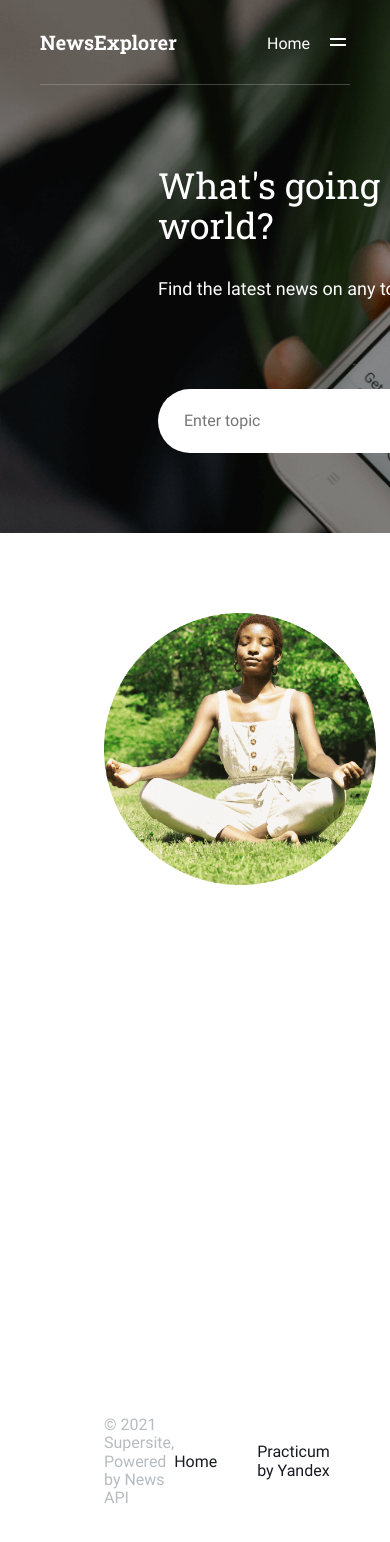
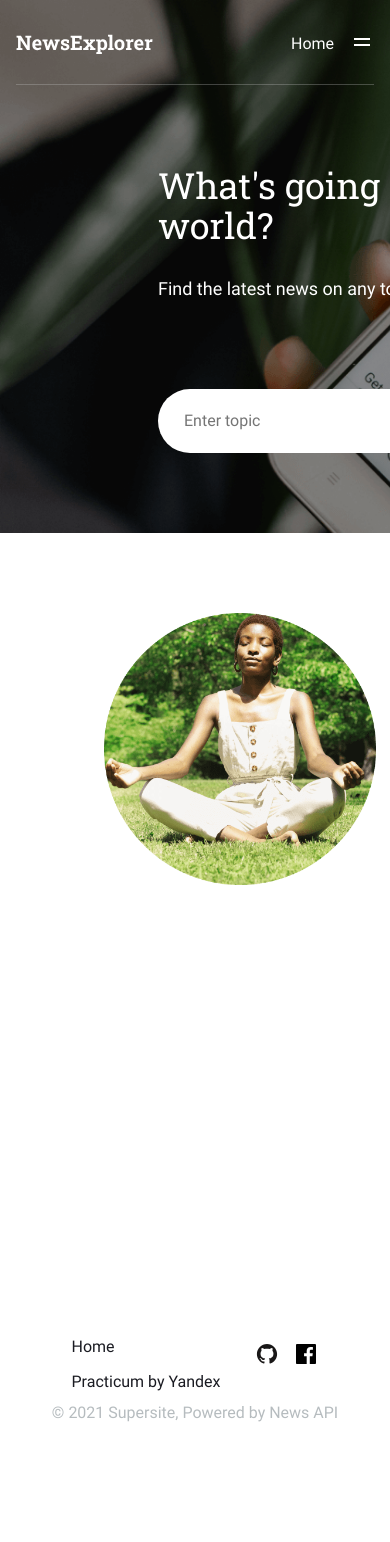
Before and after one commit to kaylamt/news-explorer-frontend, a React (Create React App) app: page / in a window 390 px wide. Shown: the top 1542 px of the page. After the commit the page ends 1422 px from the top, so only its background shows below. Built offline with nearby package versions, Linux system fonts and the light colour scheme.

Commit message:
responsive footer start

```diff
--- a/src/components/Footer/Footer.css
+++ b/src/components/Footer/Footer.css
@@ -2,7 +2,8 @@
   display: flex;
   flex-direction: row;
   justify-content: space-between;
-  padding: 32px 0 26px 0;
+  padding-top: 32px;
+  padding-bottom: 26px;
   max-width: 1440px;
   width: calc(100% - 208px);
   margin: 0 auto;
@@ -14,8 +15,11 @@
 
 .footer__links {
   display: flex;
-  flex-direction: row;
-  justify-content: space-between;
+  align-items: center;
+}
+
+.footer__page-links{
+  display: flex;
   align-items: center;
 }
 
@@ -34,15 +38,35 @@
 }
 
 @media screen and (max-width: 1024px) {
-.header {
+.footer {
     width: calc(100% - 80px);
     }
+  .footer__link {
+    margin-right: 20px;
+  }
+  .footer__social-link {
+    margin-left: 15px;
+  }
 }
 
-@media screen and (max-width: 768px) {
-
+@media screen and (max-width: 650px) {
+  .footer{
+    display: flex;
+    flex-direction: column;
+    width: calc(100% - 32px);
+    margin-top: 20px;
+    margin-bottom: 22px;
+    padding: 0;
+  }
+  .footer__copyright {
+    margin-bottom: -100px;
+    text-align: center;
+  }
+  .footer__links {
+    margin: 0 auto;
+  }
+  .footer__page-links{
+    flex-direction: column;
+    align-items: flex-start;
+  }
 }
-
-@media screen and (max-width: 450px) {
-
-}
--- a/src/components/Footer/Footer.js
+++ b/src/components/Footer/Footer.js
@@ -7,8 +7,11 @@ function Footer() {
     <div className="footer">
       <p className="footer__copyright">© 2021 Supersite, Powered by News API</p>
       <div className="footer__links">
+        <div className="footer__page-links">
           <p className="footer__link">Home</p>
           <a className="footer__link" href="https://practicum.yandex.com/web/">Practicum by Yandex</a>
+        </div>
+        <div className="footer__social-links">
           <a class="footer__social-link" href="https://github.com/kaylamt">
             <img class="footer__social-icon" src={github} alt="github-icon"></img>
           </a>
@@ -17,6 +20,7 @@ function Footer() {
           </a>
         </div>
       </div>
+    </div>
   );
 }
 
```
Lines whose indentation alone changed are shown as unchanged.
